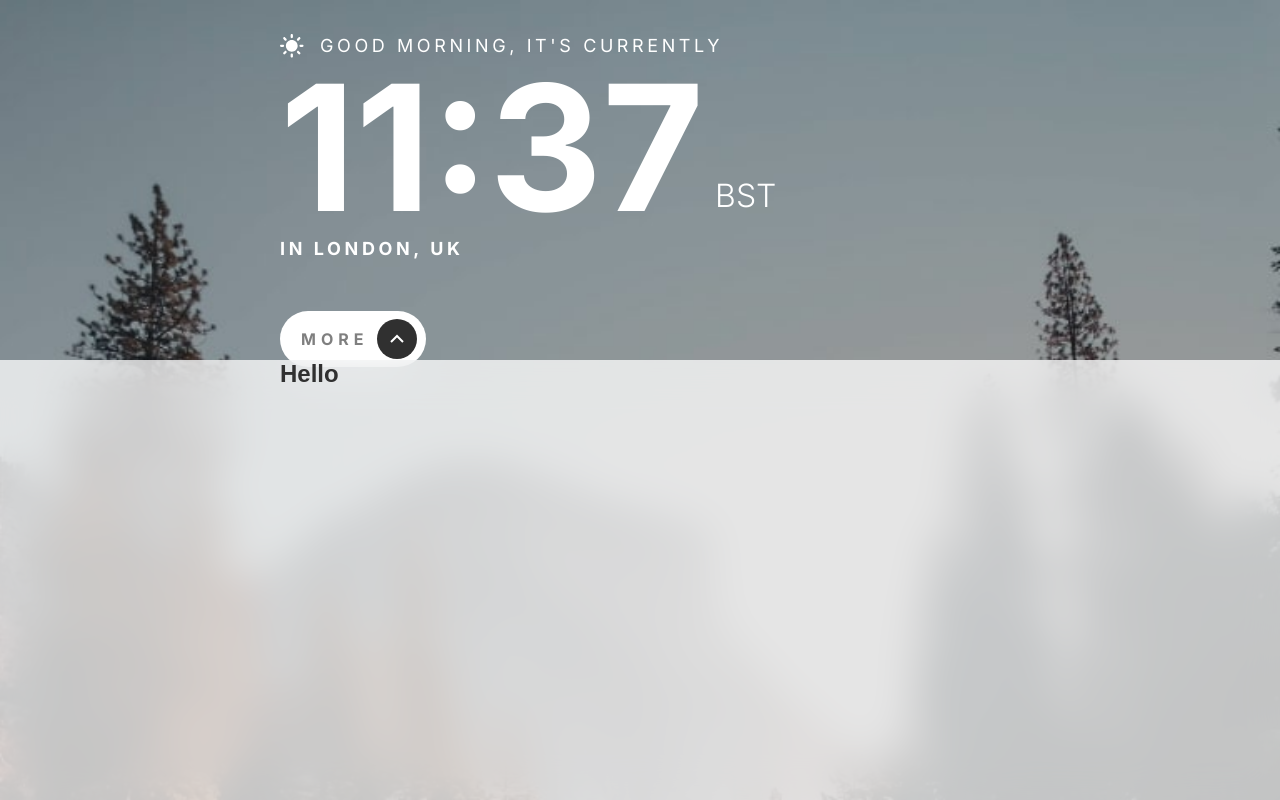
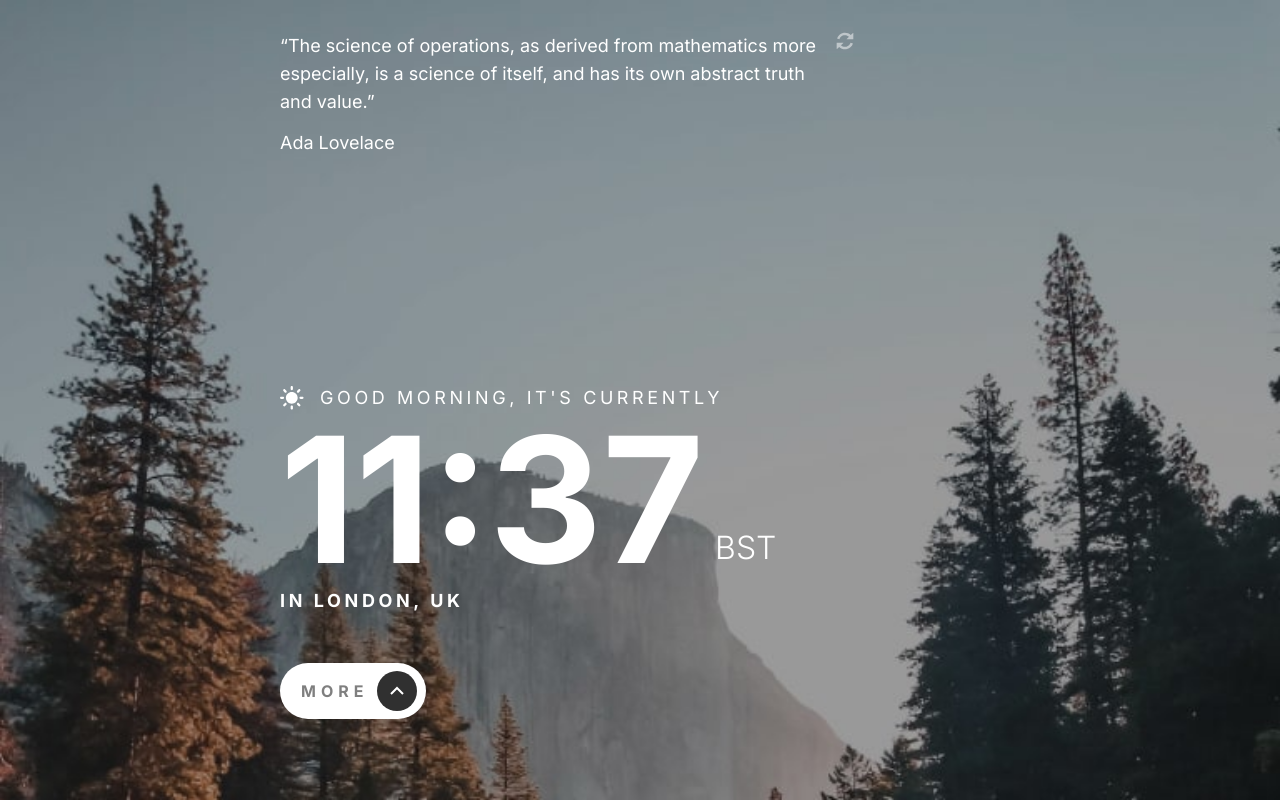
Before and after one commit to Urichcool/Clock, a React (Create React App) app: page / in a window 1280 px wide. Built offline with nearby package versions, Linux system fonts and the light colour scheme.

Commit message:
added-redux-store-slices

```diff
--- a/package.json
+++ b/package.json
@@ -3,6 +3,7 @@
   "version": "0.1.0",
   "private": true,
   "dependencies": {
+    "@reduxjs/toolkit": "^1.9.5",
     "@testing-library/jest-dom": "^5.17.0",
     "@testing-library/react": "^13.4.0",
     "@testing-library/user-event": "^13.5.0",
@@ -12,6 +13,7 @@
     "@types/react-dom": "^18.2.7",
     "react": "^18.2.0",
     "react-dom": "^18.2.0",
+    "react-redux": "^8.1.2",
     "react-scripts": "5.0.1",
     "sass": "^1.66.1",
     "typescript": "^4.9.5",
--- a/src/components/App-clock-more-section/AppClockMoreSection.tsx
+++ b/src/components/App-clock-more-section/AppClockMoreSection.tsx
@@ -1,6 +1,8 @@
 import React from 'react';
 
+
 function AppClockMoreSection() {
+
     return (
       <section className="app-clock-more-section-day">
         <div className="container">
--- a/src/components/App-clock-section/AppClockSection.tsx
+++ b/src/components/App-clock-section/AppClockSection.tsx
@@ -2,11 +2,16 @@ import React from "react";
 import RefreshIcon from "../../images/icons/RefreshIcon";
 import SunIcon from "../../images/icons/SunIcon";
 import ArrowUpIcon from "../../images/icons/ArrowUpIcon";
+import { useAppDispatch, useAppSelector } from "../../redux/hooks";
+import { moreSwitcher, selectMoreSwitcher } from "../../redux/app/appSlice";
 
 const AppClockSection = () => {
+  const dispatch = useAppDispatch();
+  const isMoreOpen = useAppSelector(selectMoreSwitcher)
   return (
     <section className="app-clock-section">
-      {/* <div className="app-clock-section-quote-container">
+      {!isMoreOpen && (
+        <div className="app-clock-section-quote-container">
           <div className="app-clock-section-quote-container-text">
             <p className="app-clock-section-quote body-text">
               “The science of operations, as derived from mathematics more
@@ -20,7 +25,9 @@ const AppClockSection = () => {
           <button className="app-clock-section-quote-button">
             <RefreshIcon />
           </button>
-      </div> */}
+        </div>
+      )}
+
       <div className="app-clock-section-clock-container">
         <div className="app-clock-section-clock-time-of-day-container">
           <SunIcon />
@@ -39,8 +46,13 @@ const AppClockSection = () => {
           <h3 className="heading-h3 app-clock-section-country">
             in London, UK
           </h3>
-          <button className="app-clock-section-more-btn">
-            more <ArrowUpIcon />{" "}
+          <button
+            className="app-clock-section-more-btn"
+            onClick={(e) => {
+              dispatch(moreSwitcher(!isMoreOpen));
+            }}
+          >
+            {isMoreOpen ? "less" : "more"} <ArrowUpIcon />
           </button>
         </div>
       </div>
--- a/src/components/App.tsx
+++ b/src/components/App.tsx
@@ -1,14 +1,18 @@
 import React from 'react';
 import AppClockSection from './App-clock-section/AppClockSection';
 import AppClockMoreSection from './App-clock-more-section/AppClockMoreSection';
+import { useAppSelector } from '../redux/hooks';
+import { selectMoreSwitcher } from '../redux/app/appSlice';
 
 function App() {
+  const isMoreOpen = useAppSelector(selectMoreSwitcher)
+
   return (
     <div className="app-background-day">
       <div className="container">
         <AppClockSection />
       </div>
-      <AppClockMoreSection />
+      {isMoreOpen && <AppClockMoreSection />}
     </div>
   );
 }
--- a/src/images/icons/ArrowUpIcon.tsx
+++ b/src/images/icons/ArrowUpIcon.tsx
@@ -1,8 +1,17 @@
-import React from 'react';
+import React from "react";
+import { useAppSelector } from "../../redux/hooks";
+import { selectMoreSwitcher } from "../../redux/app/appSlice";
 
 function ArrowUpIcon() {
+  const isMoreOpen = useAppSelector(selectMoreSwitcher);
   return (
     <svg
+      style={{
+        transition: "500ms",
+        transitionProperty: "transform",
+        transform: isMoreOpen ? "rotate(3.142rad)" : "none",
+      }}
+      className="arrow-icon"
       xmlns="http://www.w3.org/2000/svg"
       width="40"
       height="40"
--- a/src/index.tsx
+++ b/src/index.tsx
@@ -3,14 +3,16 @@ import ReactDOM from 'react-dom/client';
 import App from './components/App';
 import reportWebVitals from './reportWebVitals';
 import "./scss/index.scss";
+import { Provider } from 'react-redux';
+import { store } from './redux/store';
 
 const root = ReactDOM.createRoot(
   document.getElementById('root') as HTMLElement
 );
 root.render(
-  <React.StrictMode>
+  <Provider store={store}>
     <App />
-  </React.StrictMode>
+  </Provider>
 );
 
 // If you want to start measuring performance in your app, pass a function
--- /dev/null
+++ b/src/redux/app/appSlice.ts
@@ -0,0 +1,31 @@
+import { createSlice } from "@reduxjs/toolkit";
+import type { PayloadAction } from "@reduxjs/toolkit";
+import type { RootState } from "../store";
+
+// Define a type for the slice state
+interface AppState {
+  isMoreOpen: boolean;
+}
+
+// Define the initial state using that type
+const initialState: AppState = {
+  isMoreOpen: false,
+};
+
+export const appSlice = createSlice({
+  name: "app",
+  // `createSlice` will infer the state type from the `initialState` argument
+  initialState,
+  reducers: {
+    moreSwitcher: (state, action) => {
+      state.isMoreOpen = action.payload;
+    },
+  },
+});
+
+export const { moreSwitcher } = appSlice.actions;
+
+// Other code such as selectors can use the imported `RootState` type
+export const selectMoreSwitcher = (state: RootState) => state.app.isMoreOpen;
+
+export const appReducer = appSlice.reducer;
--- /dev/null
+++ b/src/redux/hooks.ts
@@ -0,0 +1,7 @@
+import { useDispatch, useSelector } from "react-redux";
+import type { TypedUseSelectorHook } from "react-redux";
+import type { RootState, AppDispatch } from "./store";
+
+// Use throughout your app instead of plain `useDispatch` and `useSelector`
+export const useAppDispatch: () => AppDispatch = useDispatch;
+export const useAppSelector: TypedUseSelectorHook<RootState> = useSelector;
--- /dev/null
+++ b/src/redux/store.ts
@@ -0,0 +1,12 @@
+import { configureStore } from "@reduxjs/toolkit";
+import { appReducer } from "./app/appSlice";
+
+export const store = configureStore({
+  reducer: {
+   app: appReducer
+  }
+});
+
+export type RootState = ReturnType<typeof store.getState>;
+// Inferred type: {posts: PostsState, comments: CommentsState, users: UsersState}
+export type AppDispatch = typeof store.dispatch;
--- a/src/scss/app-clock-more-section/_app-clock-more-section.scss
+++ b/src/scss/app-clock-more-section/_app-clock-more-section.scss
@@ -8,7 +8,7 @@
   backdrop-filter: blur(20.387113571166992px);
   color: $gray;
   @include tablet {
-    height: 440px;
+    height: 350px;
   }
   @include desktop {
     height: 400px;
@@ -25,7 +25,7 @@
   backdrop-filter: blur(20.387113571166992px);
    color: $white;
   @include tablet {
-    height: 440px;
+    height: 350px;
   }
   @include desktop {
     height: 400px;
--- a/src/scss/app-clock-section/_app-clock-section.scss
+++ b/src/scss/app-clock-section/_app-clock-section.scss
@@ -146,7 +146,7 @@
   border: none;
   cursor: pointer;
   transition: 500ms;
-  transition-property: background-color,transform;
+  transition-property: background-color;
   @include tablet {
     width: 146px;
     height: 56px;
```
Also changed, not shown: src/images/icons/MoonIcon.tsx (added, +20 -0 lines), 1 other file (tests, documents, lock files or other folders). Lines whose indentation alone changed are shown as unchanged.
